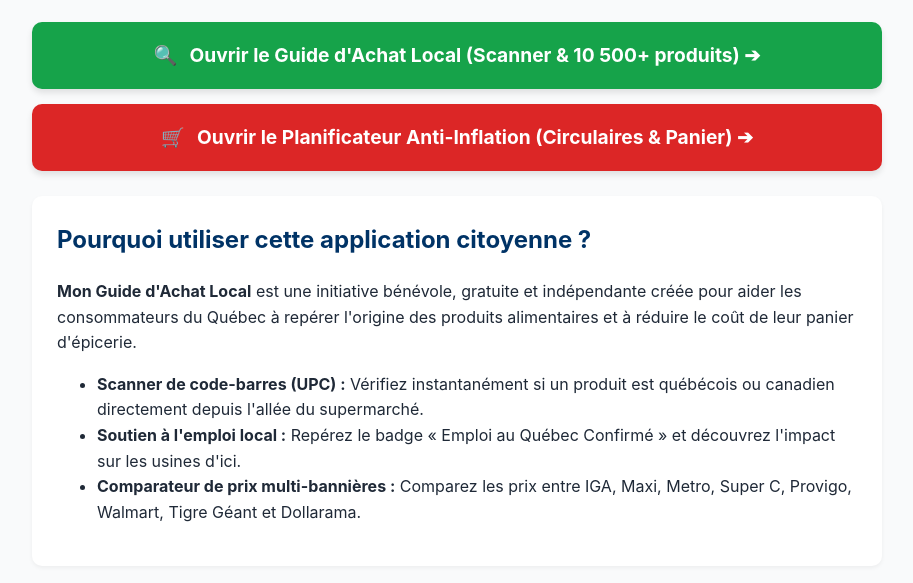
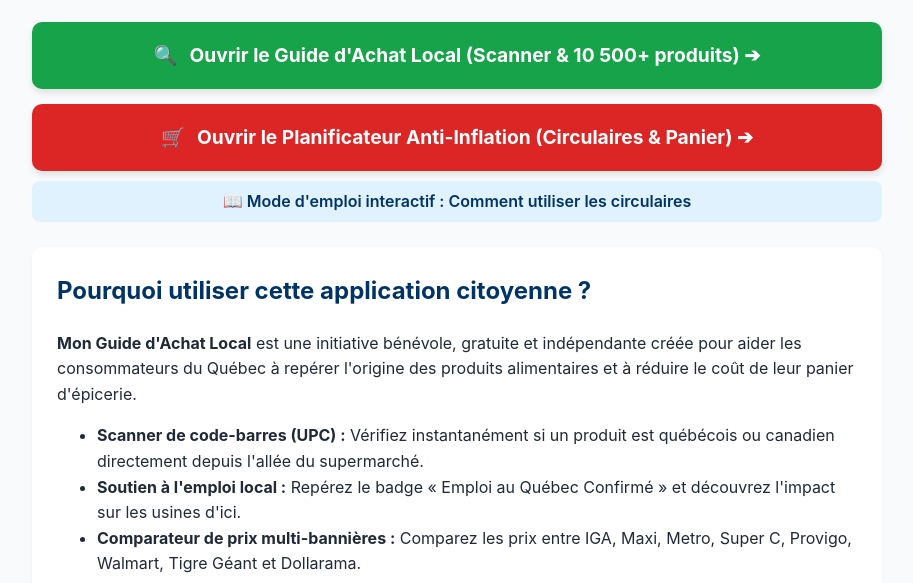
Before and after one commit to epicerieqc/epicerieqc.github.io, a plain HTML site: page index.html in a window 1280 px wide. Shown: the part 172-755 px from the top of the page, without its empty margins (183-1096 px from the left). Drawn offline with Linux system fonts and the light colour scheme.

Commit message:
Update index.html

```diff
--- a/index.html
+++ b/index.html
@@ -52,6 +52,9 @@
         .btn { display: flex; align-items: center; justify-content: center; gap: 12px; padding: 18px 24px; border-radius: 10px; text-decoration: none; font-weight: bold; font-size: 1.2rem; color: white; box-shadow: 0 4px 6px rgba(0,0,0,0.1); }
         .btn-primary { background-color: #16a34a; }
         .btn-secondary { background-color: #dc2626; }
+        .guide-link { text-align: center; color: #003366; font-weight: 600; text-decoration: none; font-size: 1rem; margin-top: -5px; padding: 8px; border-radius: 8px; background-color: #e0f2fe; }
+        .guide-link:hover { background-color: #bae6fd; }
+
         .card { background: white; padding: 25px; border-radius: 10px; box-shadow: 0 2px 4px rgba(0,0,0,0.05); margin-bottom: 20px; }
         h2 { color: #003366; margin-top: 0; }
         footer { text-align: center; font-size: 0.9rem; color: #6b7280; margin-top: 40px; padding-top: 20px; border-top: 1px solid #e5e7eb; }
@@ -74,7 +77,11 @@
     <a href="https://achatquebec-circulaires.streamlit.app" class="btn btn-secondary">
         <span>🛒</span> Ouvrir le Planificateur Anti-Inflation (Circulaires & Panier) ➔
     </a>
+    <a href="guide-circulaires.html" class="guide-link">
+        <span>📖</span> Mode d'emploi interactif : Comment utiliser les circulaires
+    </a>
 </div>
+
 
 <div class="card">
     <h2>Pourquoi utiliser cette application citoyenne ?</h2>
```
